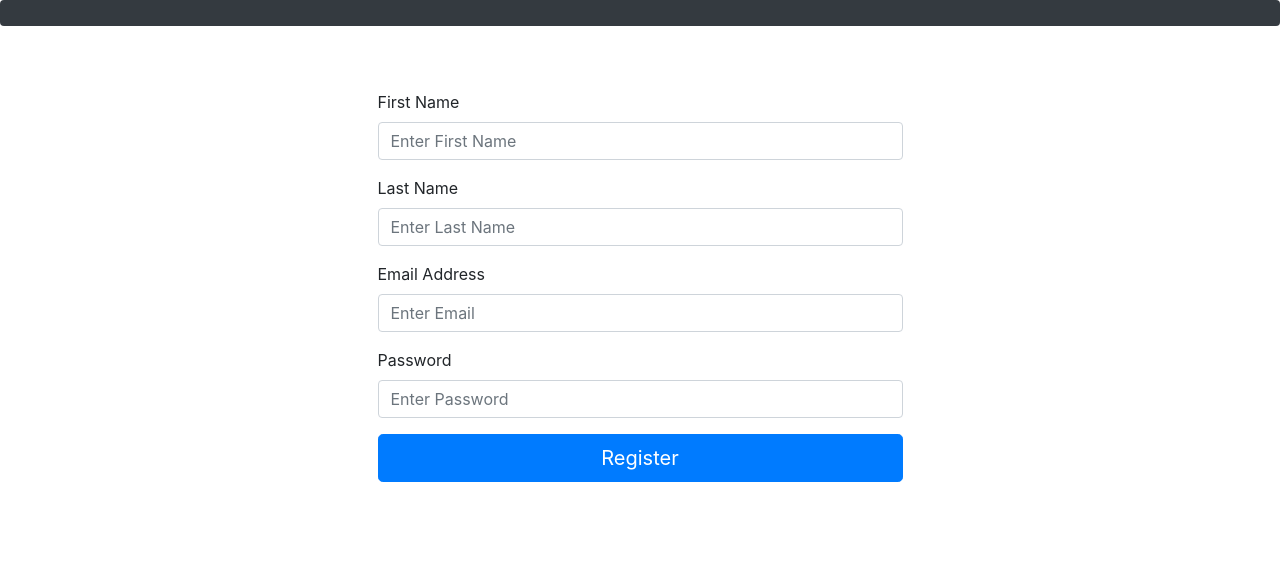
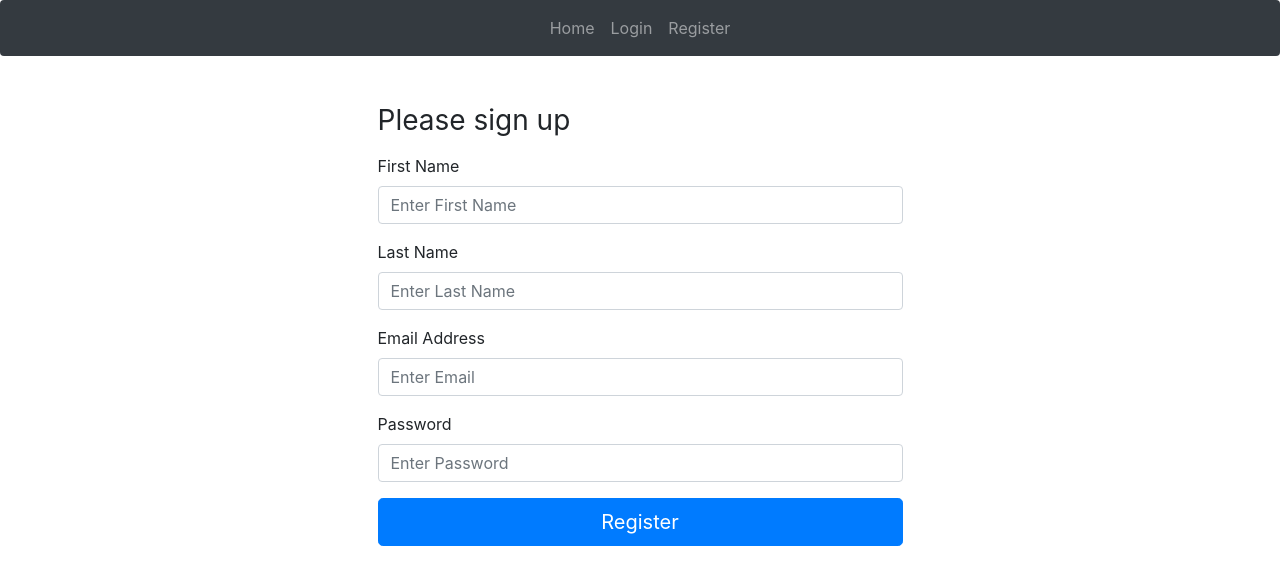
Before and after one commit to santiagovj22/login, a React (Create React App) app in the folder client/: page /register in a window 1280 px wide. Shown: the top 584 px of the page. Built offline with nearby package versions, Linux system fonts and the light colour scheme.

Commit message:
validate user and route profile with  the personal info

```diff
--- a/client/package.json
+++ b/client/package.json
@@ -19,7 +19,7 @@
     "test": "react-scripts test",
     "eject": "react-scripts eject"
   },
-  "proxi": "http://localhost:3000",
+
   "eslintConfig": {
     "extends": "react-app"
   },
--- a/client/src/components/Login.jsx
+++ b/client/src/components/Login.jsx
@@ -24,7 +24,7 @@ class Login extends Component {
         }
         login(user).then(res => {
             if(res) {
-                this.props.history.push('/profile')
+                this.props.history.push(`/profile`)
             }
         })
     }
@@ -34,8 +34,8 @@ class Login extends Component {
             <div className = "container">
                 <div className = "row">
                     <div className = "col-md-6 mt-5 mx-auto">
-                        <form noValidate onSubmit={this.onSubmit}>
-                            <h1 className ="h3 mb-3 font-weight-normal"></h1>
+                        <form onSubmit={this.onSubmit}>
+                            <h1 className ="h3 mb-3 font-weight-normal">Please sign in</h1>
                             <div className = "form-group">
                                 <label htmlFor = "email"> Email Address</label>
                                 <input type = "email" className = "form-control" name = "email" placeholder = "Enter Email"
@@ -53,11 +53,8 @@ class Login extends Component {
                             <button type = "submit"
                             className = "btn btn-lg btn-primary btn-block">Sign in</button>
                         </form>
-
                     </div>
-
                 </div>
-
             </div>
         )
     }
--- a/client/src/components/Navbar.jsx
+++ b/client/src/components/Navbar.jsx
@@ -1,12 +1,12 @@
 import React, { Component} from 'react';
-import { Link, withRouter} from 'react-router-dom'
+import { Link, withRouter} from 'react-router-dom';
 
 class Navbar extends Component {
 
             logOut(e){
                 e.preventDefault()
                 localStorage.removeItem('usertoken')
-                this.props.history.push('/');
+                this.props.history.push('/')
             }
 
             render(){
@@ -34,15 +34,15 @@ class Navbar extends Component {
                     </ul>
                 )
                 return(
-                    <nav className="navbar navbar-expand-lg-navbar-dark bg-dark rounded">
-                        <button className="navbar-toggler" type = "button" data-toggle = "collapse" data-tardet="#navbar1"
-                        aria-controls = "navbar1" aria-expanded = "false" aria label = "Toggle navigaton">
+                    <nav className="navbar navbar-expand-lg navbar-dark bg-dark rounded">
+                        <button className="navbar-toggler" type = "button" data-toggle = "collapse" data-target="#navbar1"
+                        aria-controls = "navbar1" aria-expanded = "false" aria-label = "Toggle navigation">
                             <span className="navbar-toggle-icon"></span>
                         </button>
                         <div className="collapse navbar-collapse justify-content-md-center" id="navbar1">
                             <ul className ="navbar-nav">
-                                <li className= "nav item">
-                                    <Link to ="/" className="nav-lino">
+                                <li className= "nav-item">
+                                    <Link to ="/" className="nav-link">
                                         Home
                                     </Link>
 
--- a/client/src/components/Register.jsx
+++ b/client/src/components/Register.jsx
@@ -17,6 +17,12 @@ class Register extends Component {
     }
     onChange(e) {
         this.setState({ [e.target.name]: e.target.value })
+        // if(e.target.value.trim() == "") {
+        //     alert("Debe ingresar un valor en el campo");
+        // } else {
+        //     alert("Ingreso", e.target.value.trim(), "es correcto");
+        //}
+
     }
 
     onSubmit(e) {
@@ -30,9 +36,9 @@ class Register extends Component {
         }
 
         register(user).then(res => {
-            if(res) {
-                this.props.history.push('/login')
-            }
+
+            this.props.history.push(`/login`)
+
         })
     }
 
@@ -41,18 +47,18 @@ class Register extends Component {
             <div className = "container">
                 <div className = "row">
                     <div className = "col-md-6 mt-5 mx-auto">
-                        <form noValidate onSubmit={this.onSubmit}>
-                            <h1 className = "h3 mb-3 font-weight-normal"></h1>
+                        <form  onSubmit={this.onSubmit}>
+                            <h1 className = "h3 mb-3 font-weight-normal">Please sign up</h1>
                             <div className = "form-group">
                                 <label htmlFor = "first_name"> First Name</label>
-                                <input type = "text" className = "form-control" name = "first_name" placeholder = "Enter First Name"
+                                <input type = "text" className = "form-control" name = "first_name"  placeholder = "Enter First Name"
                                 value = {this.state.first_name}
                                 onChange={this.onChange} required></input>
 
                             </div>
                             <div className = "form-group">
                                 <label htmlFor = "last_name">Last Name</label>
-                                <input type = "text" className = "form-control" name = "last_name" placeholder = "Enter Last Name"
+                                <input type = "text" className = "form-control" name = "last_name"  placeholder = "Enter Last Name"
                                 value = {this.state.last_name}
                                 onChange={this.onChange} required></input>
 
@@ -66,7 +72,7 @@ class Register extends Component {
                             </div>
                             <div className = "form-group">
                                 <label htmlFor = "password">Password</label>
-                                <input type = "password" className = "form-control" name = "password" placeholder = "Enter Password"
+                                <input type = "password" className = "form-control" name = "password"  placeholder = "Enter Password"
                                 value = {this.state.password}
                                 onChange={this.onChange} required></input>
 
--- a/client/src/components/UserFunctions.js
+++ b/client/src/components/UserFunctions.js
@@ -2,7 +2,7 @@ import axios from 'axios';
 
 export const register = newUser => {
     return axios
-    .post('users/register', {
+    .post('http://localhost:5000/users/register', {
         first_name: newUser.first_name,
         last_name: newUser.last_name,
         email: newUser.email,
@@ -15,13 +15,13 @@ export const register = newUser => {
 
 export const login = user => {
     return axios
-    .post('users/login', {
+    .post('http://localhost:5000/users/login', {
         email: user.email,
         password: user.password
     })
     .then(res => {
-        localStorage.setItem('userToken', res.data)
-        return res.data;
+        localStorage.setItem('usertoken', res.data)
+        return res.data
     })
     .catch(err => {
         console.log(err);
--- a/package.json
+++ b/package.json
@@ -4,7 +4,7 @@
   "description": "example",
   "main": "index.js",
   "scripts": {
-    "start": "nodemon index.js",
+    "dev": "nodemon index.js",
     "test": "echo \"Error: no test specified\" && exit 1"
   },
   "repository": {
```
Also changed, not shown: client/src/App.js (+6 -6 lines), 1 other file (tests, documents, lock files or other folders).
